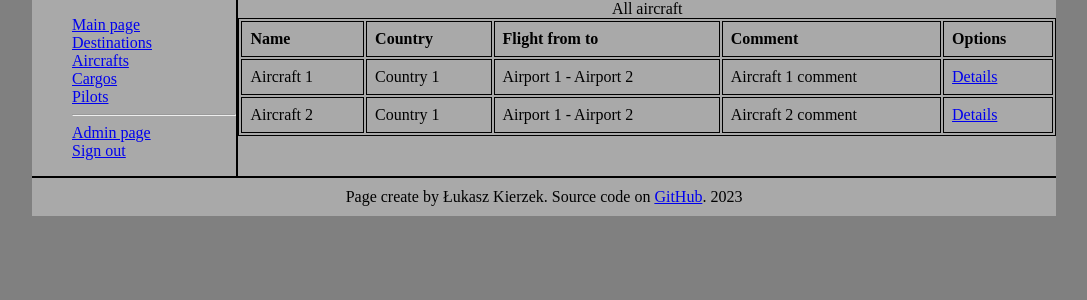
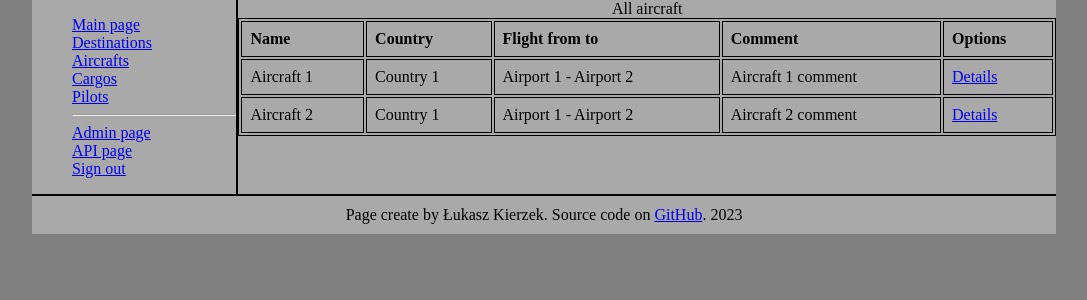
Before and after one commit to lukaskierzek/cargo_app, a Django app: page /airlift/aircrafts/ in a window 1280 px wide. Shown: the part 60-360 px from the top of the page, without its empty margins (96-1183 px from the left). Run offline with Django 4.2, Linux system fonts and the light colour scheme; the visitor is signed in with stand-in values (Sample User, id 1); data comes from the database, SQL or seed files in the repository.

Commit message:
Modified base.html
Add href to api page

```diff
--- a/airlift/templates/airlift/base.html
+++ b/airlift/templates/airlift/base.html
@@ -33,6 +33,7 @@
             <li><a href="{% url 'airlift:pilots' %}">Pilots</a></li>
             <hr>
             <li><a href="/admin/">Admin page</a></li>
+            <li><a href="/airlift/api/">API page</a></li>
             <li><a href="{% url 'logout' %}?next={% url 'login' %}">Sign out</a></li>
           {% endif %}
         </ul>
```
